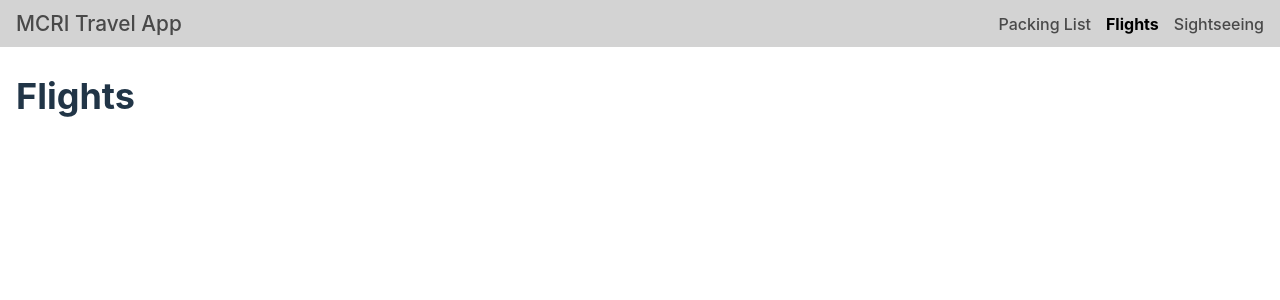
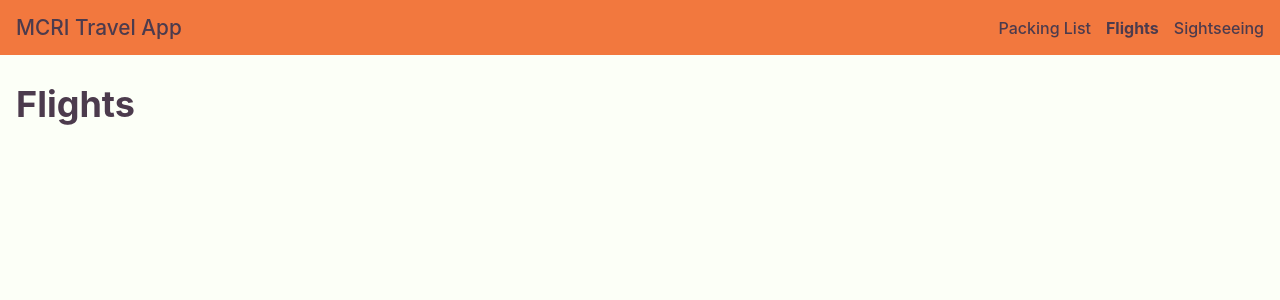
Before and after one commit to tanakakufa/mcri-travel-app, a React (Vite) app: page /flights in a window 1280 px wide. Shown: the top 300 px of the page. Built offline with nearby package versions, Linux system fonts and the light colour scheme.

Commit message:
feature: styling to page background and header and default text color

```diff
--- a/src/App.css
+++ b/src/App.css
@@ -1,6 +1,6 @@
 #root {
   width: 100vw;
-  max-width: 1280px;
+  /* max-width: 1280px; */
   margin: 0 auto;
 }
 
--- a/src/index.css
+++ b/src/index.css
@@ -7,8 +7,8 @@ html {
   line-height: 1.5;
   font-weight: 400;
 
-  color: #213547;
-  background-color: #ffffff;
+  color: #4C3B4D;
+  background-color: #FCFFF7;
 
   font-synthesis: none;
   text-rendering: optimizeLegibility;
--- a/src/reusables/Header/Header.css
+++ b/src/reusables/Header/Header.css
@@ -5,8 +5,8 @@
   align-items: center;
   justify-content: space-between;
   margin-bottom: 30px;
-  background-color: lightgray;
-  padding: 0.5rem 0;
+  background-color: #f26523de;
+  padding: 0.75rem 0;
 }
 
 .nav-logo {
@@ -23,16 +23,16 @@
 }
 
 .link {
-  color: #494949;
+  color: #4C3B4D;
 }
 
 .link:hover {
-  color: #000000;
+  color: #333333;
   text-decoration: underline;
 }
 
 .link.active {
-  color: #000000;
+  color: #4C3B4D;
   font-weight: bold;
 }
 
@@ -49,5 +49,5 @@
 }
 
 .home-link.active {
-  font-weight: normal;
+  font-weight: 500;
 }
```
